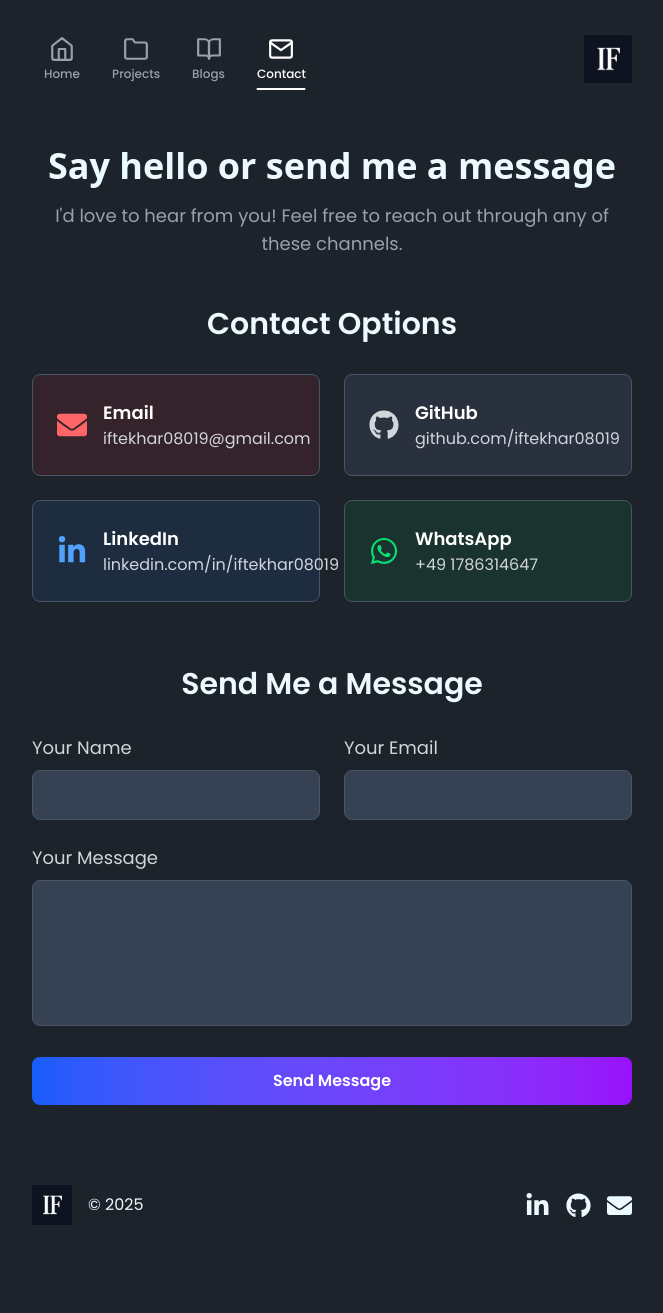
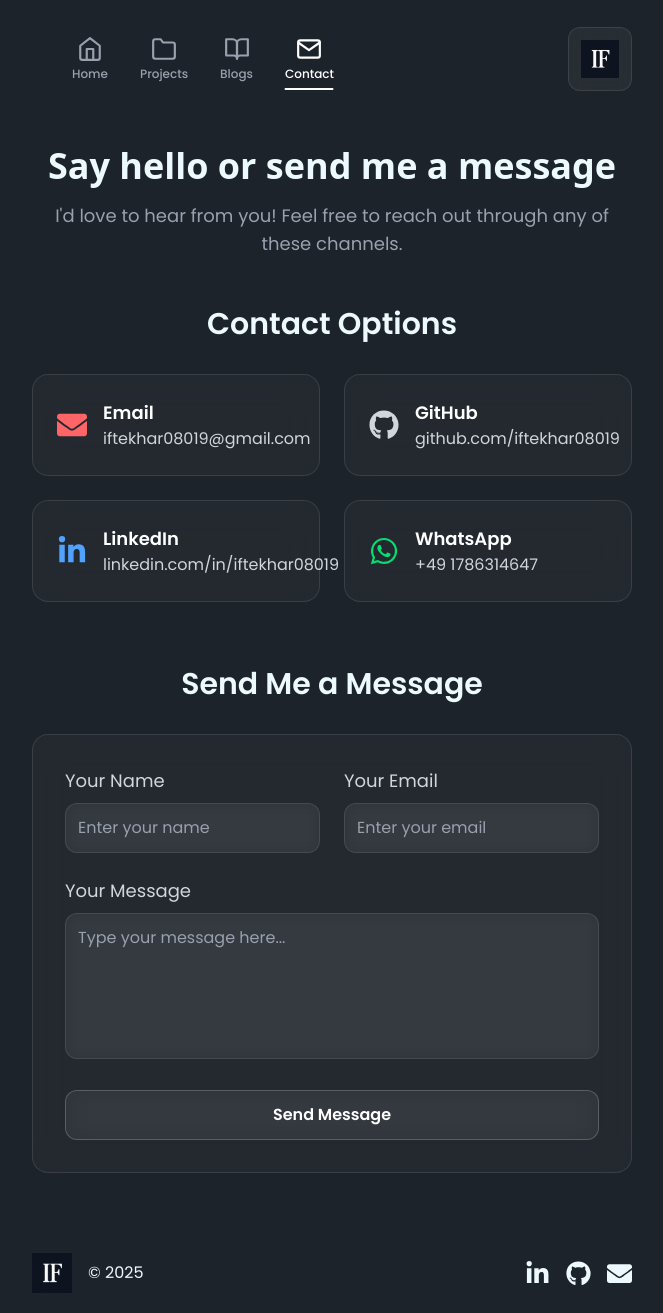
Before and after one commit to iftekhar08019/portfolio-joy, a React (Vite) app: page /contact in a window 1280 px wide. Shown: the whole page, without its empty margins (308-971 px from the left). Before the commit the page ends 1245 px from the top, so only its background shows below. Built offline with nearby package versions, Linux system fonts and the light colour scheme; a web font is replaced by a local one.

Commit message:
menu and contact redesign

```diff
--- a/src/components/common/Navbar.jsx
+++ b/src/components/common/Navbar.jsx
@@ -12,11 +12,11 @@ const navItems = [
 
 const Navbar = () => {
   return (
-    <div className="sticky top-0 z-50 bg-[#1d232a] pt-4 lg:pt-6 pb-3 lg:pb-5 px-3 lg:px-5">
+    <div className="sticky top-0 z-50 pt-4 lg:pt-6 pb-3 lg:pb-5 px-3 lg:px-5">
       <div className="flex flex-col lg:flex-row lg:justify-between lg:items-center gap-4 lg:gap-0">
         {/* Menu Container - Left side on desktop, centered on mobile */}
         <nav aria-label="Primary" className="flex justify-center lg:justify-start">
-          <div className="flex items-center gap-4 lg:gap-8 rounded-full px-4 py-3 lg:px-3 lg:py-3">
+          <div className="flex items-center gap-4 lg:gap-8 px-10 py-3 lg:px-10 lg:py-3 backdrop-blur-sm bg-white/5 border border-white/10 hover:border-white/20 transition-all duration-300 rounded-full lg:backdrop-blur-none lg:bg-transparent lg:border-none lg:hover:border-none">
             {navItems.map((item) => (
               <NavLink
                 key={item.to}
@@ -45,8 +45,8 @@ const Navbar = () => {
         </nav>
 
         {/* Logo - Only visible on desktop, right side */}
-        <div className="hidden lg:block w-12 h-12">
-          <a href="/">
+        <div className="hidden lg:block w-16 h-16">
+          <a href="/" className="block backdrop-blur-sm bg-white/5 border border-white/10 rounded-xl p-3 hover:border-white/20 transition-all duration-300">
             <img src={logo} alt="Logo" className="object-contain" />
           </a>
         </div>
--- a/src/components/common/Skill.jsx
+++ b/src/components/common/Skill.jsx
@@ -1,6 +1,6 @@
 import React from "react";
 import { FaReact, FaHtml5, FaCss3Alt, FaJs, FaNodeJs } from "react-icons/fa";
-import { SiMongodb, SiFirebase } from "react-icons/si";
+import { SiMongodb, SiFirebase, SiExpress } from "react-icons/si";
 
 const Skill = () => {
   return (
@@ -34,6 +34,10 @@ const Skill = () => {
           <span className="text-sm lg:text-base">Node.js</span>
         </h1>
         <h1 className="flex flex-col items-center rounded-md transition-transform duration-300 hover:scale-110">
+          <SiExpress className="text-3xl lg:text-4xl text-gray-600 mb-2 lg:mb-4 transition-transform duration-300 hover:scale-150" />
+          <span className="text-sm lg:text-base">Express.js</span>
+        </h1>
+        <h1 className="flex flex-col items-center rounded-md transition-transform duration-300 hover:scale-110">
           <SiFirebase className="text-3xl lg:text-4xl text-yellow-600 mb-2 lg:mb-4 transition-transform duration-300 hover:scale-150" />
           <span className="text-sm lg:text-base">Firebase</span>
         </h1>
--- a/src/pages/Contact.jsx
+++ b/src/pages/Contact.jsx
@@ -101,7 +101,7 @@ const ContactForm = () => {
               href={option.link}
               target={option.title !== "Email" ? "_blank" : "_self"}
               rel={option.title !== "Email" ? "noopener noreferrer" : ""}
-              className={`${option.bgColor} border border-gray-600 rounded-lg p-4 lg:p-6 transition-all duration-300 hover:scale-105 group`}
+              className="backdrop-blur-lg bg-white/3 border border-white/10 rounded-2xl p-4 lg:p-6 transition-all duration-500 hover:border-white/20 hover:shadow-2xl hover:shadow-white/10 hover:scale-[1.02] group"
             >
               <div className="flex items-center gap-4">
                 <div className={`${option.color} text-2xl lg:text-3xl`}>
@@ -123,6 +123,7 @@ const ContactForm = () => {
           Send Me a Message
         </h2>
         <div className="max-w-2xl mx-auto">
+          <div className="backdrop-blur-lg bg-white/3 border border-white/10 rounded-2xl p-6 lg:p-8 hover:border-white/20 transition-all duration-500 hover:shadow-2xl hover:shadow-white/10">
             <form onSubmit={handleSubmit} className="space-y-6">
               <div className="grid grid-cols-1 md:grid-cols-2 gap-6">
                 <div>
@@ -133,7 +134,8 @@ const ContactForm = () => {
                     type="text"
                     id="name"
                     name="name"
-                  className="w-full p-3 rounded-lg bg-gray-700 text-white border border-gray-600 focus:border-blue-500 focus:outline-none focus:ring-2 focus:ring-blue-500/20 transition-all"
+                    className="w-full p-3 rounded-xl backdrop-blur-sm bg-white/5 border border-white/10 text-white placeholder-gray-400 focus:border-white/20 focus:outline-none focus:ring-2 focus:ring-white/20 transition-all duration-300"
+                    placeholder="Enter your name"
                     value={formData.name}
                     onChange={handleChange}
                     required
@@ -148,7 +150,8 @@ const ContactForm = () => {
                     type="email"
                     id="email"
                     name="email"
-                  className="w-full p-3 rounded-lg bg-gray-700 text-white border border-gray-600 focus:border-blue-500 focus:outline-none focus:ring-2 focus:ring-blue-500/20 transition-all"
+                    className="w-full p-3 rounded-xl backdrop-blur-sm bg-white/5 border border-white/10 text-white placeholder-gray-400 focus:border-white/20 focus:outline-none focus:ring-2 focus:ring-white/20 transition-all duration-300"
+                    placeholder="Enter your email"
                     value={formData.email}
                     onChange={handleChange}
                     required
@@ -163,7 +166,8 @@ const ContactForm = () => {
                 <textarea
                   id="message"
                   name="message"
-                className="w-full p-3 rounded-lg bg-gray-700 text-white border border-gray-600 focus:border-blue-500 focus:outline-none focus:ring-2 focus:ring-blue-500/20 transition-all resize-none"
+                  className="w-full p-3 rounded-xl backdrop-blur-sm bg-white/5 border border-white/10 text-white placeholder-gray-400 focus:border-white/20 focus:outline-none focus:ring-2 focus:ring-white/20 transition-all duration-300 resize-none"
+                  placeholder="Type your message here..."
                   rows="5"
                   value={formData.message}
                   onChange={handleChange}
@@ -173,14 +177,14 @@ const ContactForm = () => {
 
               <button
                 type="submit"
-              className="w-full bg-gradient-to-r from-blue-600 to-purple-600 hover:from-blue-700 hover:to-purple-700 text-white font-semibold py-3 px-6 rounded-lg transition-all duration-300 hover:scale-105 focus:outline-none focus:ring-2 focus:ring-blue-500/20"
+                className="w-full backdrop-blur-lg bg-white/5 border border-white/20 text-white font-semibold py-3 px-6 rounded-xl transition-all duration-300 hover:bg-white/10 hover:border-white/30 hover:scale-105 focus:outline-none focus:ring-2 focus:ring-white/20 group"
               >
-              Send Message
+                <span className="group-hover:text-blue-200 transition-colors duration-300">Send Message</span>
               </button>
             </form>
 
             {isSubmitted && (
-            <div className="mt-6 p-4 bg-green-500/10 border border-green-500/20 rounded-lg text-center">
+              <div className="mt-6 p-4 backdrop-blur-sm bg-green-500/10 border border-green-500/20 rounded-xl text-center">
                 <p className="text-green-400 font-medium">
                   ✅ Your message has been submitted successfully! I'll get back to you soon.
                 </p>
@@ -189,6 +193,7 @@ const ContactForm = () => {
           </div>
         </div>
       </div>
+    </div>
   );
 };
 
```
Lines whose indentation alone changed are shown as unchanged.
